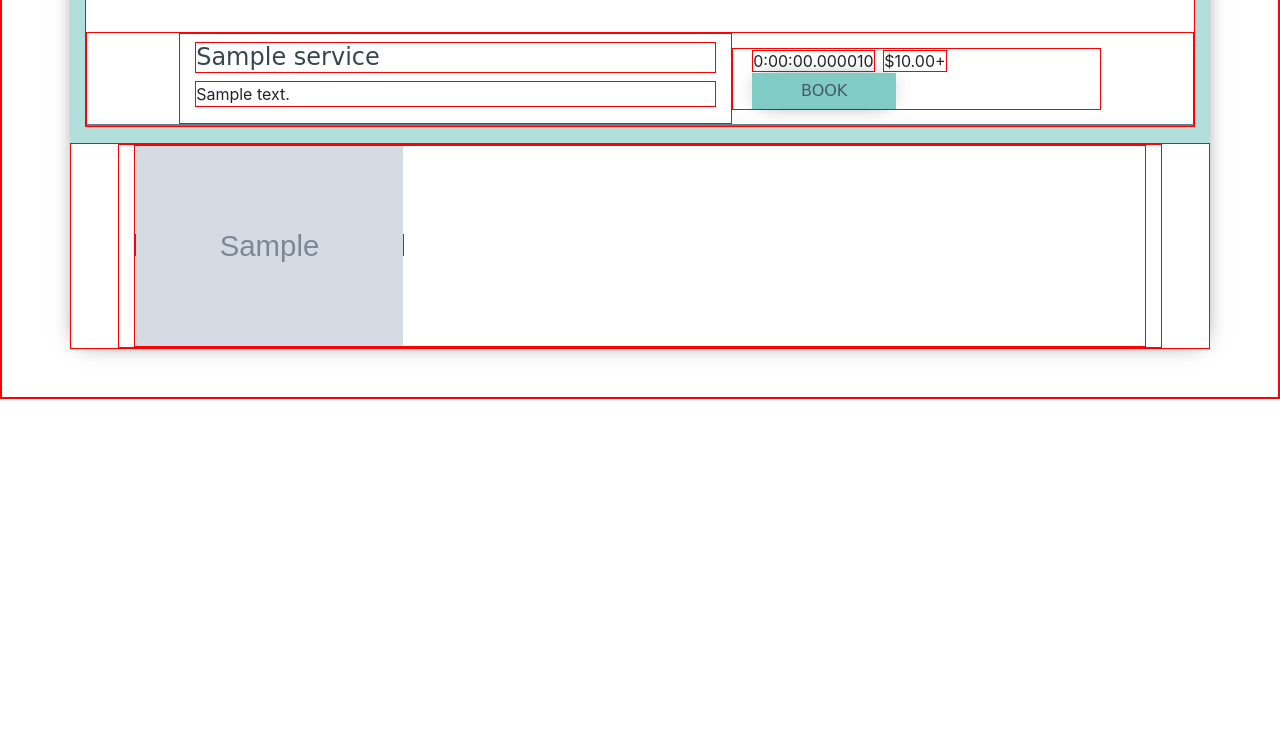
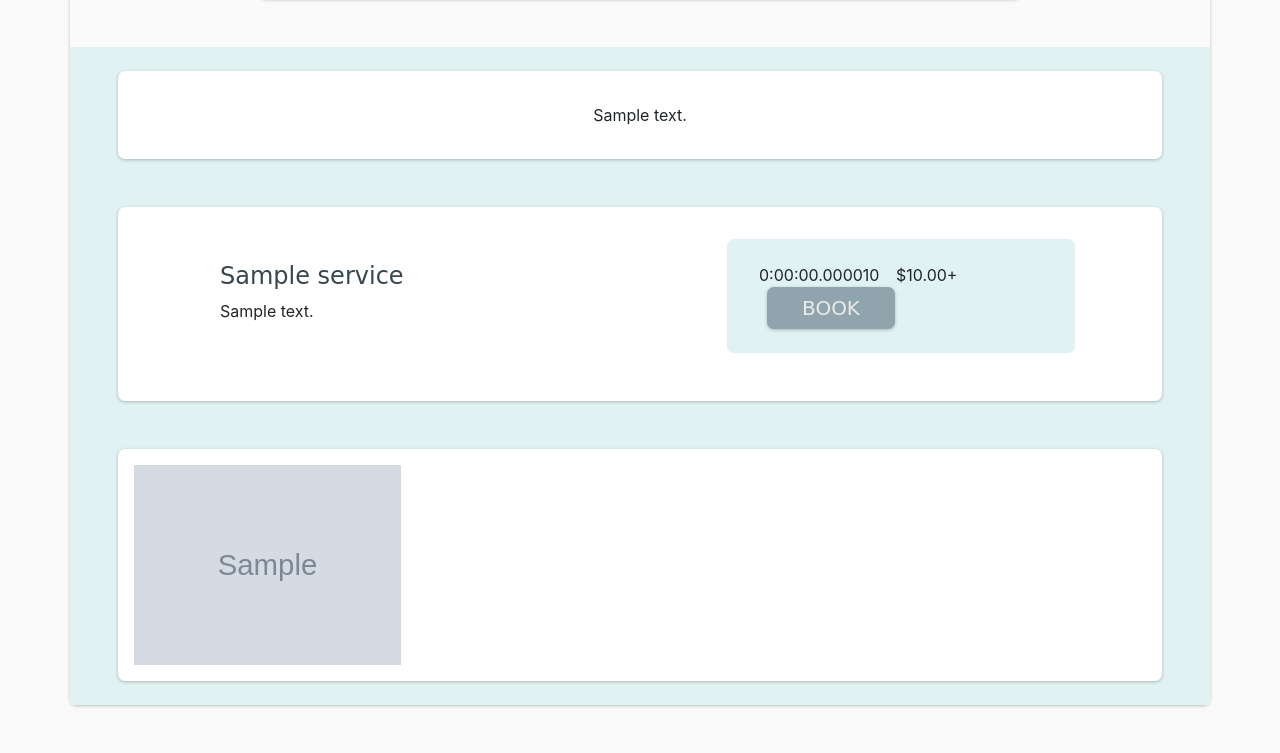
Before and after one commit to TheBigRed/Stylista, a Django app: template core/templates/core/profile.html in a window 1280 px wide. Shown: the part 721-1474 px from the top of the page. Before the commit the page ends 1120 px from the top, so only its background shows below. Run offline with Django 3.2, Linux system fonts and the light colour scheme; the template is opened without the code that fills it: values that come from a table or form of the project are taken from there, others are empty; data comes from the database, SQL or seed files in the repository; tables that the repository leaves empty hold one stand-in row (values such as "Sample post"); grey boxes marked "Sample" are stand-in pictures; some libraries are stand-ins or nearby versions; some web fonts are replaced.

Commit message:
Revamp profile page design
*Change body background from white to #FAFAFA
*Seperate different parts of profile with rows
*Create box shadows for different segments. Wrap entire profile card with box shadow and border radius
*Change image container to rounded border
*Change button hover color
*Add service price class
*Add gallery container class
*Change top/bottom shelf class to header/subheader
*Add padding to each row div
*Add background color to modal
*Change spacing on modal elements

```diff
--- a/core/static/core/css/styles-profile.css
+++ b/core/static/core/css/styles-profile.css
@@ -1,9 +1,9 @@
 @import url('https://fonts.googleapis.com/css?family=Shrikhand');
 @import url('https://fonts.googleapis.com/css?family=Raleway:600i');
 
-*{
+body{
 
-    border: 1px solid red;
+    background-color: #FAFAFA;
 
 }
 
@@ -22,27 +22,40 @@ h1, h2, h3, h4, h5{
 
 .profile-card{
 
-    background-color: #B2DFDB;
+    background-color: #4DB6AC;
     border-radius: 7px 7px 7px 7px;
     -moz-border-radius: 7px 7px 7px 7px;
     -webkit-border-radius: 7px 7px 7px 7px;
-    border: 0px solid #000000;
-    -webkit-box-shadow: 0px 0px 23px -10px rgba(0,0,0,0.75);
-    -moz-box-shadow: 0px 0px 23px -10px rgba(0,0,0,0.75);
-    box-shadow: 0px 0px 23px -10px rgba(0,0,0,0.75);
+    box-shadow: 0 1px 1px 0 rgba(60,64,67,.08),0 1px 3px 1px rgba(60,64,67,.16);
 
 }
 
-.profile-top-shelf{
+.profile-header{
 
     background-color: #4DB6AC;
 
 }
 
-.profile-bottom-shelf{
+.profile-subheader{
 
-    background-color: #B2DFDB;
+    background-color: #FFFFFF;
     color: #455A64;
+    border: 1px solid #FFFFFF;
+    box-shadow: 0 1px 1px 0 rgba(60,64,67,.08),0 1px 3px 1px rgba(60,64,67,.16);
+    border-radius: 7px 7px 7px 7px;
+    -moz-border-radius: 7px 7px 7px 7px;
+    -webkit-border-radius: 7px 7px 7px 7px;
+
+}
+
+.img-container{
+
+    padding: 0;
+    box-shadow: 0 1px 1px 0 rgba(60,64,67,.08),0 1px 3px 1px rgba(60,64,67,.16);
+    border-radius: 7px 7px 7px 7px;
+    -moz-border-radius: 7px 7px 7px 7px;
+    -webkit-border-radius: 7px 7px 7px 7px;
+
 }
 
 .img-storefront{
@@ -50,39 +63,75 @@ h1, h2, h3, h4, h5{
     width:100%;
     height:300px;
     object-fit:cover;
+    border-radius: 7px 7px 7px 7px;
+    -moz-border-radius: 7px 7px 7px 7px;
+    -webkit-border-radius: 7px 7px 7px 7px;
 
 }
 
 .about-me{
 
-
+    background-color: #ffffff;
+    box-shadow: 0 1px 1px 0 rgba(60,64,67,.08),0 1px 3px 1px rgba(60,64,67,.16);
+    border-radius: 7px 7px 7px 7px;
+    -moz-border-radius: 7px 7px 7px 7px;
+    -webkit-border-radius: 7px 7px 7px 7px;
 
 }
 
 .service-grid{
 
     background-color: #ffffff;
+    box-shadow: 0 1px 1px 0 rgba(60,64,67,.08),0 1px 3px 1px rgba(60,64,67,.16);
+    border-radius: 7px 7px 7px 7px;
+    -moz-border-radius: 7px 7px 7px 7px;
+    -webkit-border-radius: 7px 7px 7px 7px;
 
 }
 
 .primary-btns{
 
-    width:9rem;
-    background-color: #80CBC4;
+    width:8rem;
+    background-color: #90A4AE;
     font-family: 'Shrikhand', cursive;
-    color: #455A64;
-    border-radius: 0;
+    color: #EAEAEA;
+    font-size: 1.25rem;
     border: none;
-    font-size: 1rem;
-    -webkit-box-shadow: 0px 0px 23px -10px rgba(0,0,0,0.75);
-    -moz-box-shadow: 0px 0px 23px -10px rgba(0,0,0,0.75);
-    box-shadow: 0px 0px 23px -10px rgba(0,0,0,0.75);
+    box-shadow: 0 1px 1px 0 rgba(60,64,67,.08),0 1px 3px 1px rgba(60,64,67,.16);
+    border-radius: 7px 7px 7px 7px;
+    -moz-border-radius: 7px 7px 7px 7px;
+    -webkit-border-radius: 7px 7px 7px 7px;
 
 }
 
-.service-item{
+.primary-btns:hover{
 
-   border-bottom : 2px solid #607D8B;
+    background-color: #546E7A;
+
+}
+
+.service-item-desc{
+
+    /*background-color: #E0F2F1;*/
+
+}
+
+.service-price{
+
+    background-color: #E0F2F1;
+    border-radius: 7px 7px 7px 7px;
+    -moz-border-radius: 7px 7px 7px 7px;
+    -webkit-border-radius: 7px 7px 7px 7px;
+
+}
+
+.gallery-container{
+
+    background-color: #FFFFFF;
+    border-radius: 7px 7px 7px 7px;
+    -moz-border-radius: 7px 7px 7px 7px;
+    -webkit-border-radius: 7px 7px 7px 7px;
+    box-shadow: 0 1px 1px 0 rgba(60,64,67,.08),0 1px 3px 1px rgba(60,64,67,.16);
 
 }
 
--- a/core/templates/core/profile.html
+++ b/core/templates/core/profile.html
@@ -10,43 +10,48 @@
     </head>
 <body>
     <div style="margin-top:100px;" class="container profile-card mb-5">
-        <div class="row pt-3 pb-3">
-            <div class="col-12 col-lg-12 profile-top-shelf">
+        <div class="row pt-4 pb-4">
+            <div class="col-12 col-lg-12 pl-5 pr-5 profile-header">
                 <h4 class="mt-3 mb-3">{{ account.account_holder.first_name }}</h4>
             </div>
         </div>
-        <div class="row">
-            <div class="pt-3 col-12 col-lg-12 profile-bottom-shelf">
+        <div class="row px-5 py-4" style="background-color: #E0F2F1;" >
+            <div class="col-12 col-lg-12 p-3 profile-subheader">
                 <h6 class="font-raleway">{{ account.address }}</h6>
                 <h6 class="font-raleway">{{ account.location }}</h6>
                 <h6 class="font-raleway">{{ account.country }}</h6>
             </div>
         </div>
-        <div style="background-color:white;" class="row justify-content-center">
-            <div class="col-12 col-lg-8">
-                <img class="img-fluid img-storefront mt-4 mb-4" src="/media/user_9/storefront/hero-storefront.png"/>
+        <div class="row justify-content-center py-5" style="background-color: #FAFAFA;">
+            <div class="col-12 col-lg-8 img-container">
+                <img class="img-fluid img-storefront" src="/media/user_9/storefront/hero-storefront.jpg"/>
             </div>
         </div>
-        <div class="about-me">
+        <div class="row px-5 py-4" style="background-color: #E0F2F1;">
+            <div class="col-lg-12 p-3 about-me">
                 <p class="mt-3 mb-3 text-center"> {{ account.about_me }}</p>
             </div>
-        <div class="container pt-4 service-grid mb-3">
+        </div>
+        <div class="row px-5 py-4" style="background-color: #E0F2F1;">
+            <div class="col-lg-12 py-4 service-grid">
                 {% for service in account.account_holder.service_set.all %}
                     <div class="row justify-content-center align-items-center mt-2 service-item">
-                    <div class="col-lg-6 col-6">
+                        <div class="col-lg-6 col-6 service-item-desc">
                             <h4 class="mt-2 mb-2">{{ service.service_name }}</h4>
                             <p class="service-description">{{ service.description }}</p>
                         </div>
-                    <div class="col-lg-4 col-6">
-                        <span class="ml-1">{{ service.duration }}</span>
-                        <span class="ml-1">${{ service.price }}+</span>
-                        <button id="modalopen" type="button" class="btn btn-primary primary-btns ml-1" data-toggle="modal" data-target="#exampleModalCenter">BOOK</button>
+                        <div class="col-lg-4 col-6 p-4 service-price">
+                            <span class="ml-1 px-1">{{ service.duration }}</span>
+                            <span class="ml-1 px-1">${{ service.price }}+</span>
+                            <button id="modalopen" type="button" class="btn btn-primary primary-btns ml-3" data-toggle="modal" data-target="#exampleModalCenter">BOOK</button>
                         </div>
                     </div>
+                    <br>
                 {% endfor %}
             </div>
-        <div style="background-color:white;" class="row justify-content-center">
-            <div class="col-12 col-lg-11">
+        </div>
+        <div class="row justify-content-center px-5 py-4" style="background-color: #E0F2F1;">
+            <div class="col-lg-12 col p-3 gallery-container">
                 <div id="lightgallery">
                     {% for img in account.account_holder.gallery_set.all %}
                         <a href={{ img.picture.url }}>
@@ -67,7 +72,7 @@
                 {% csrf_token %}
                 <div class="modal-dialog modal-dialog-centered" role="document">
                     <div class="modal-content">
-                        <div class="modal-header">
+                        <div class="modal-header px-5 py-3" style="background-color:#4DB6AC">
                             <h5 class="modal-title" id="exampleModalLongTitle">BOOKING</h5>
                             <button type="button" class="close" data-dismiss="modal" aria-label="Close">
                                 <span aria-hidden="true">&times;</span>
@@ -75,7 +80,7 @@
                         </div>
                         <div class="modal-body">
                             <div class="row">
-                                <div class="col-lg-12">
+                                <div class="col-lg-12 px-5 py-3">
                                     <p id="jservice">Service: </p>
                                     <p id="jdesc">Description: </p>
                                     <p id="jtime">Time: </p>
```
Lines whose indentation alone changed are shown as unchanged.
